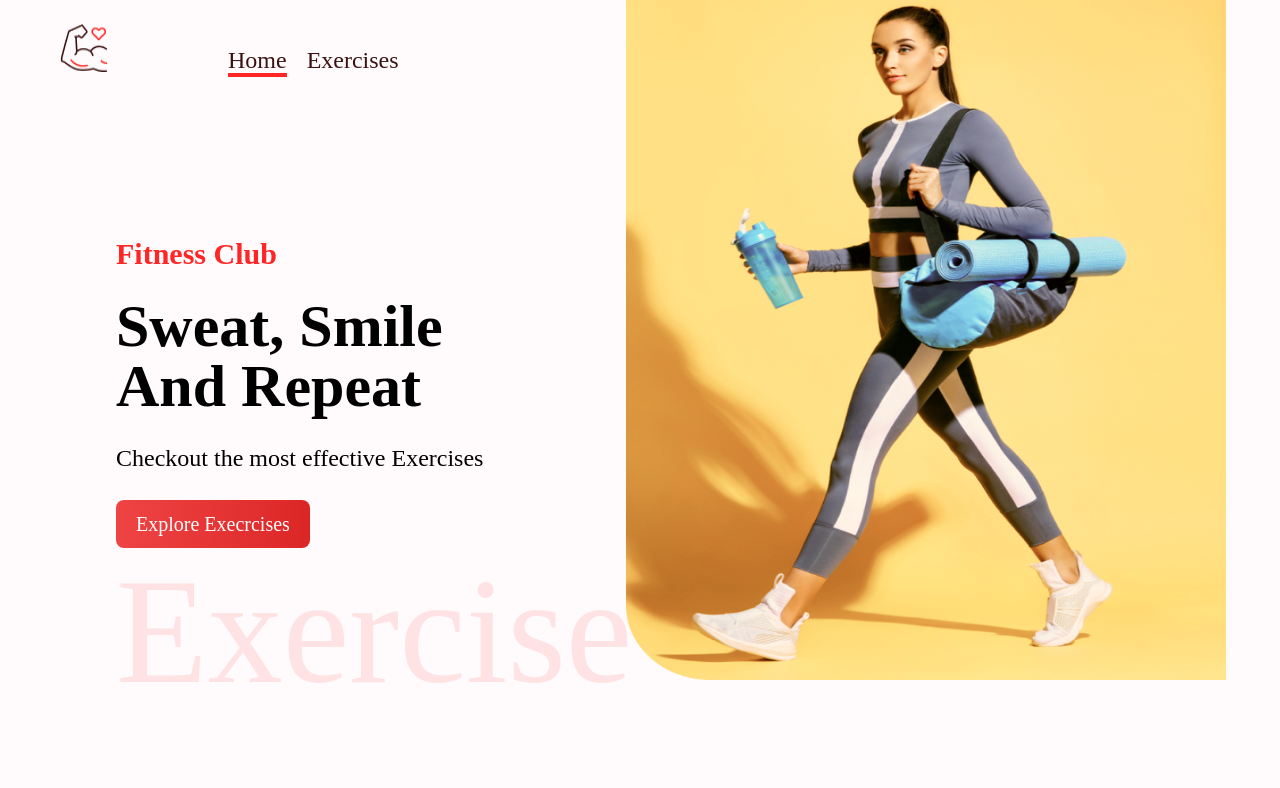
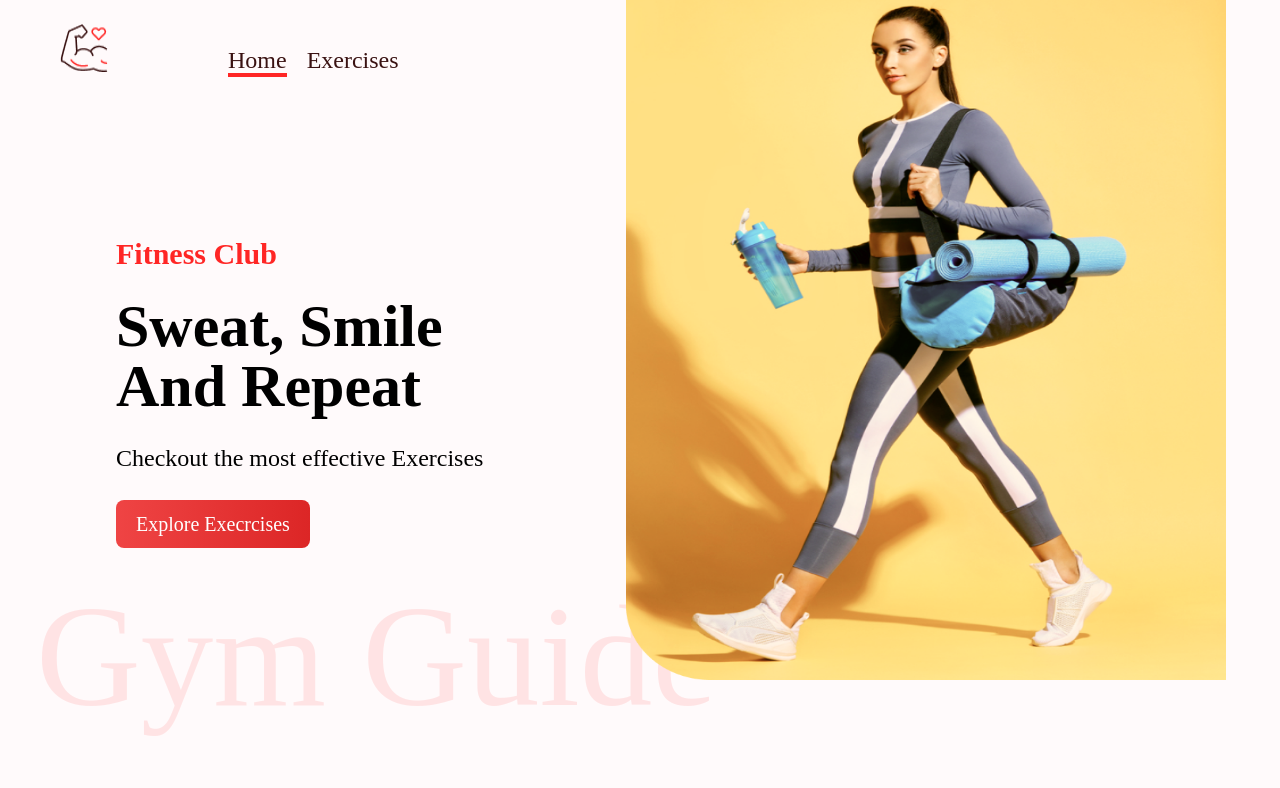
Before and after one commit to OmkeshJadhav/Gym-Guide, a React (Create React App) app: page / in a window 1280 px wide. Shown: the top 788 px of the page. Built offline with nearby package versions, Linux system fonts and the light colour scheme; no server answers.

Commit message:
updated Herobanner

```diff
--- a/src/components/HeroBanner.jsx
+++ b/src/components/HeroBanner.jsx
@@ -18,7 +18,7 @@ const HeroBanner = () => {
       </p>
       <button
         type="button"
-        className="text-white bg-gradient-to-r  from-red-500 to-red-600 hover:bg-gradient-to-br focus:ring-4 focus:outline-none focus:ring-red-300 dark:focus:ring-red-800 font-medium rounded-lg text-sm px-5 py-2.5 text-center me-2 mb-2"
+        className="text-white bg-gradient-to-r from-red-500 to-red-600 hover:bg-gradient-to-br hover:scale-105 transition-transform transform ease-in-out delay-100 duration-300 focus:ring-4 focus:outline-none focus:ring-red-300 dark:focus:ring-red-800 font-medium rounded-lg text-sm px-5 py-2.5 text-center me-2 mb-2"
       >
         <a href="#exercises" className="text-xl">
           Explore Execrcises
@@ -26,8 +26,8 @@ const HeroBanner = () => {
       </button>
 
       {/* Blurry Exercise Text */}
-      <p className="text-6xl text-[#FF2625] opacity-10 text-[150px]">
-        Exercise
+      <p className="text-6xl text-[#FF2625] opacity-10 text-[145px] mt-7 -ml-20 ">
+        Gym Guide
       </p>
 
       {/* Herobanner Image */}
```
